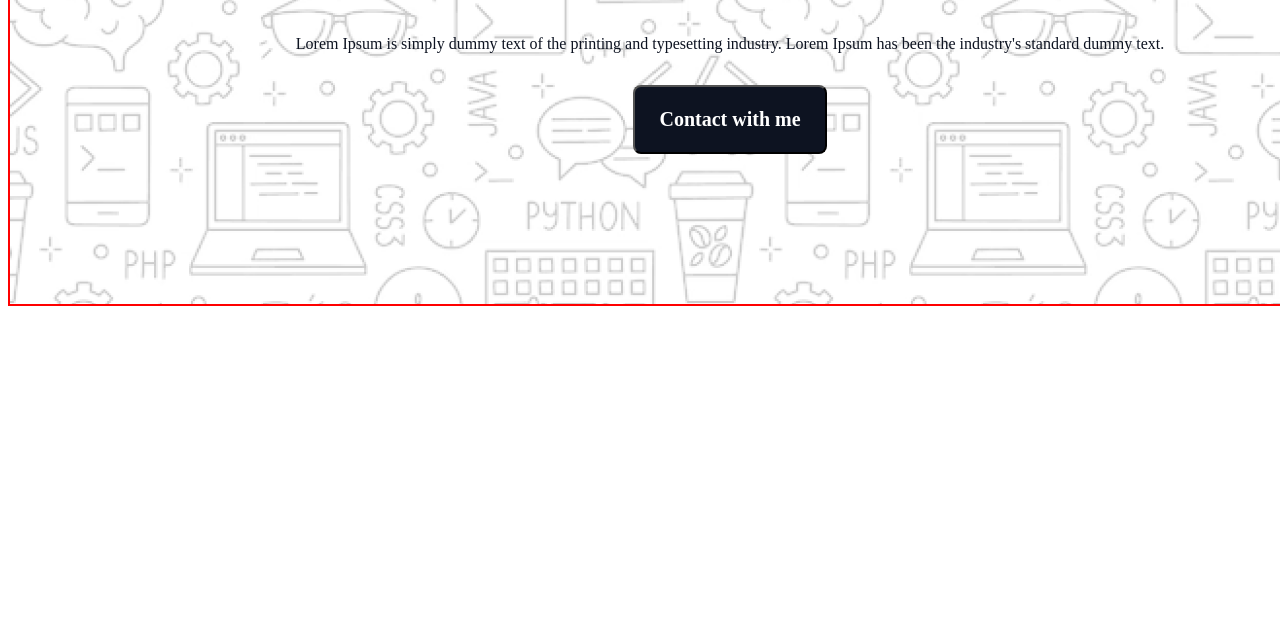
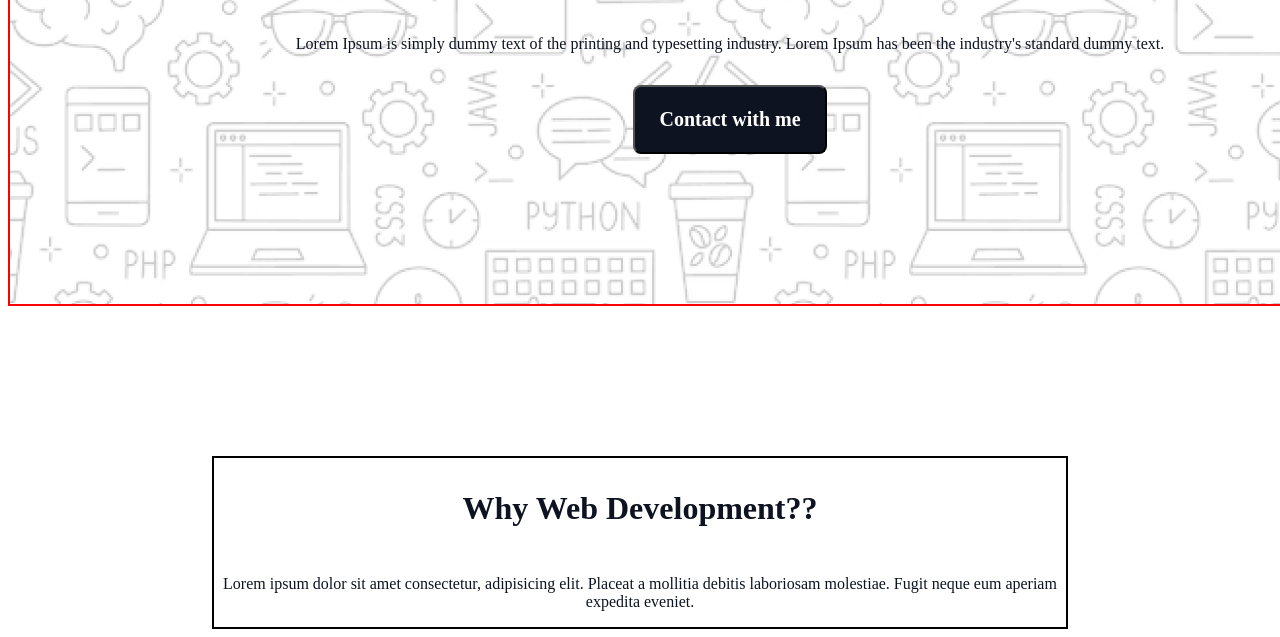
Before and after one commit to Momota02/Assignment1, a plain HTML site: page index.html in a window 1280 px wide. Shown: the part 358-995 px from the top of the page. Before the commit the page ends 800 px from the top, so only its background shows below. Drawn offline with Linux system fonts and the light colour scheme.

Commit message:
main body first section

```diff
--- a/index.html
+++ b/index.html
@@ -15,7 +15,13 @@
             <button>Contact with me</button>
         </div>
     </header>
-    <main></main>
+    <main>
+        <section class="First-section">
+            <h3>Why Web Development??</h3>
+            <p>Lorem ipsum dolor sit amet consectetur, adipisicing elit. Placeat a mollitia debitis laboriosam molestiae. Fugit neque eum aperiam expedita eveniet.</p>
+
+        </section>
+    </main>
     <footer></footer>
 </body>
 </html>
--- a/style.css
+++ b/style.css
@@ -41,3 +41,28 @@ header{
     font-weight: 600;
     padding: 21px 24px;
 }
+
+.First-section{
+    width: 852px;
+
+    margin: 0 auto ;
+    border: 2px solid black;
+    display: flex;
+    flex-direction: column;
+    align-items: center;
+    margin-top: 150px;
+}
+.First-section h3{
+    color: rgb(13, 19, 33);
+    font-family: Azeret Mono;
+    font-size: 32px;
+    font-weight: 800;
+
+}
+.First-section p{
+    color: rgb(13, 19, 33);
+    font-family: Azeret Mono;
+    font-size: 16px;
+    font-weight: 400;
+    text-align: center;
+}
```
